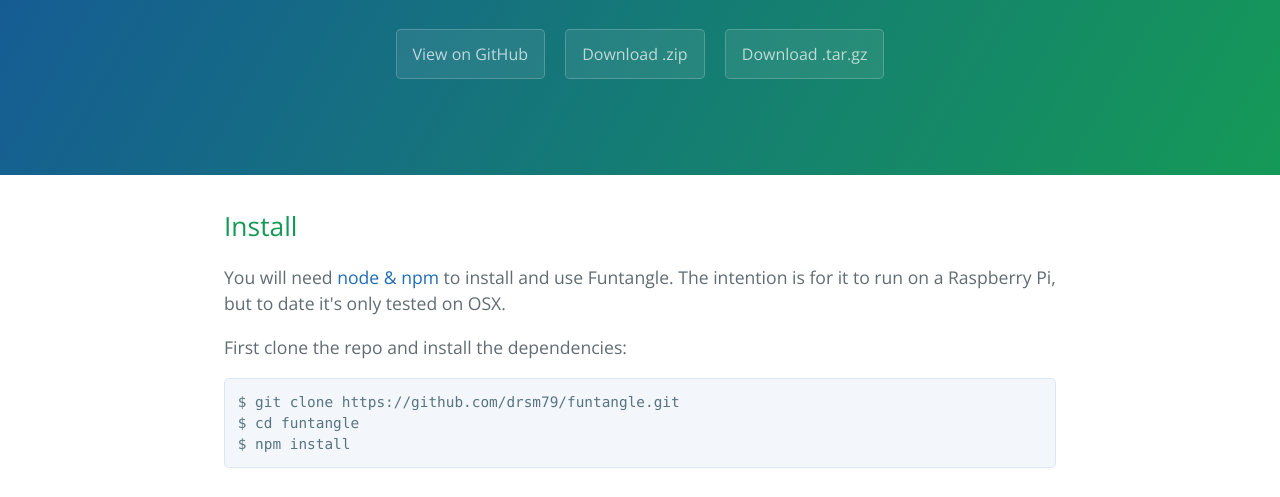
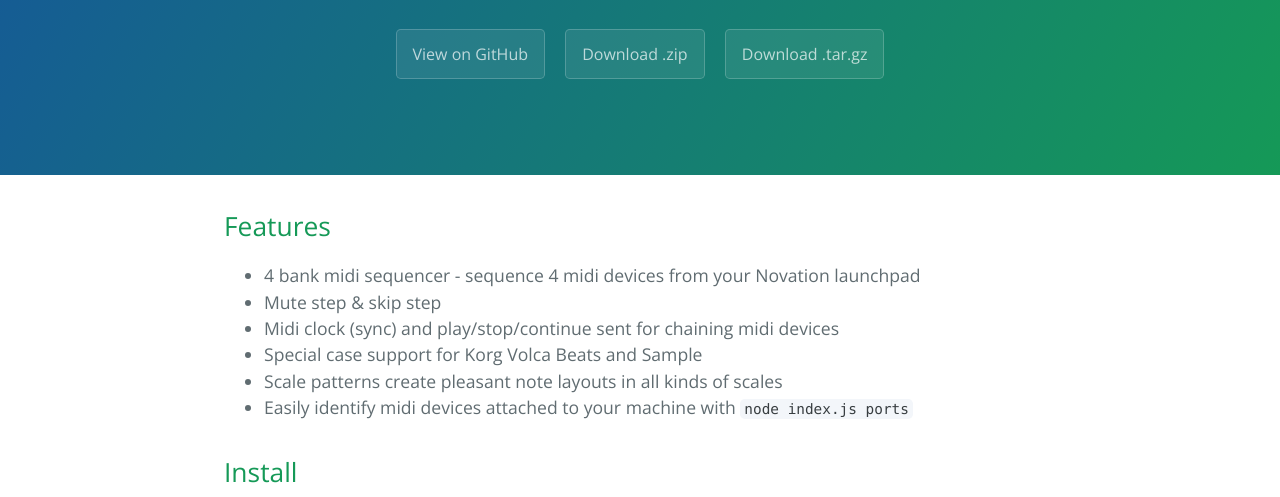
Before and after one commit to drsm79/funtangle, a plain HTML site: page index.html in a window 1280 px wide. Shown: the part 208-705 px from the top of the page. Drawn offline with nearby package versions, Linux system fonts and the light colour scheme.

```diff
--- a/index.html
+++ b/index.html
@@ -20,6 +20,19 @@
 
     <section class="main-content">
       <h2>
+<a id="features" class="anchor" href="#features" aria-hidden="true"><span class="octicon octicon-link"></span></a>Features</h2>
+
+<ul>
+<li>4 bank midi sequencer - sequence 4 midi devices from your Novation launchpad</li>
+<li>Mute step &amp; skip step</li>
+<li>Midi clock (sync) and play/stop/continue sent for chaining midi devices</li>
+<li>Special case support for Korg Volca Beats and Sample</li>
+<li>Scale patterns create pleasant note layouts in all kinds of scales</li>
+<li>Easily identify midi devices attached to your machine with <code>node index.js ports</code>
+</li>
+</ul>
+
+<h2>
 <a id="install" class="anchor" href="#install" aria-hidden="true"><span class="octicon octicon-link"></span></a>Install</h2>
 
 <p>You will need <a href="https://nodejs.org/">node &amp; npm</a> to install and use Funtangle. The intention is
```
Also changed, not shown: params.json (+1 -1 lines).
